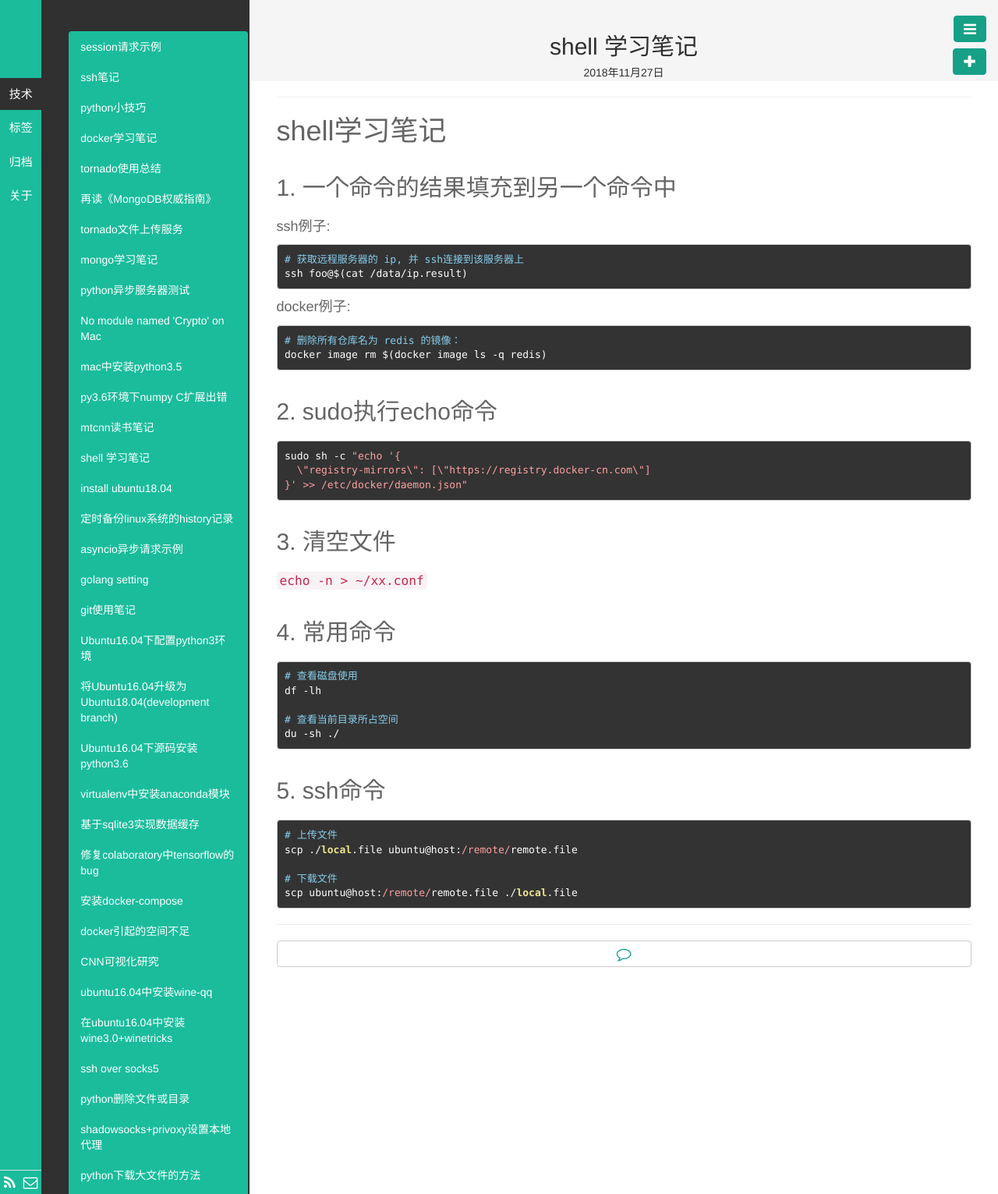
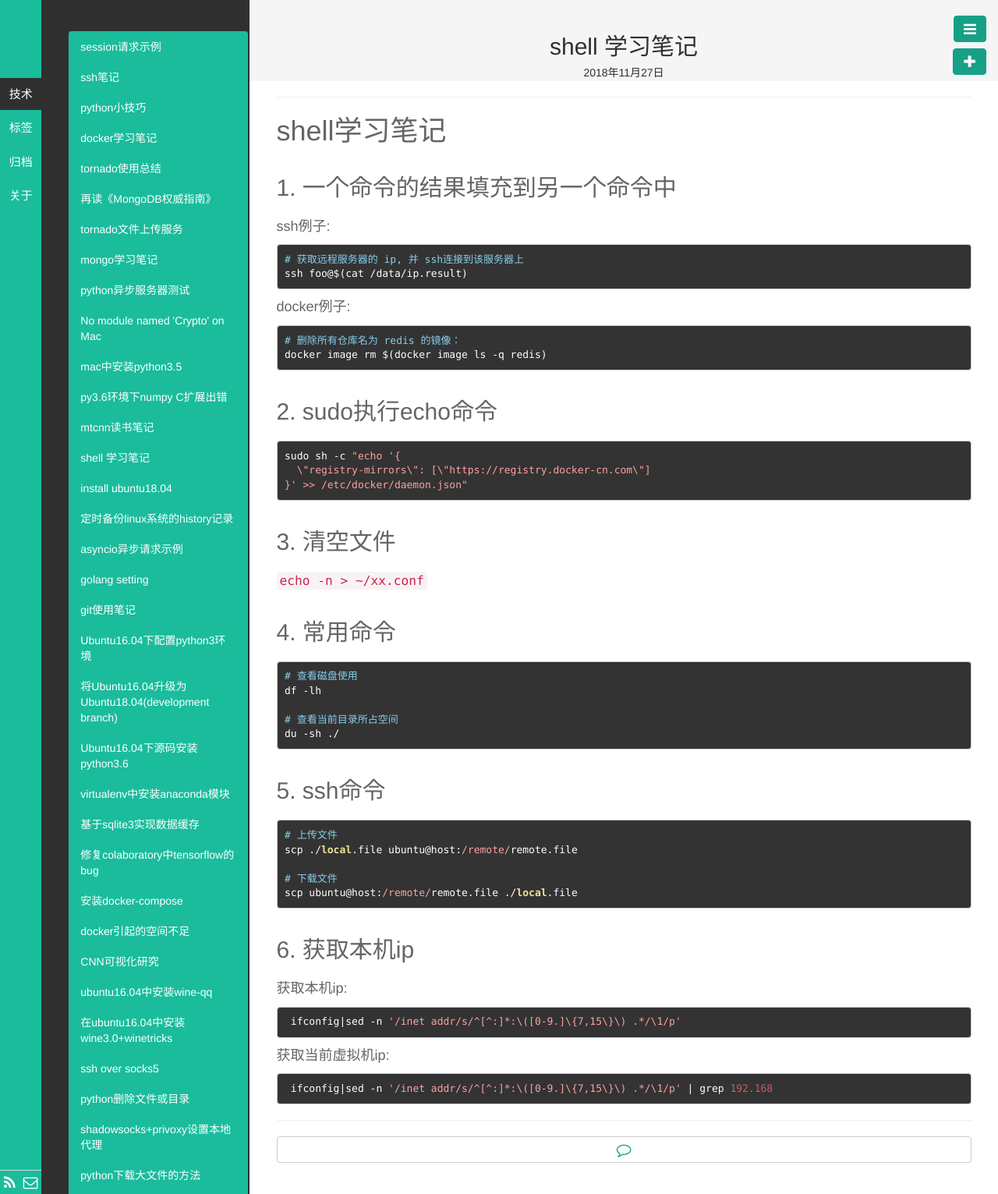
Before and after one commit to fengrk/frkhit.github.io, a Jekyll site: the page built from _posts/blog/2018-11-27-shell_learning_note.md, in a window 1280 px wide. Shown: the whole page at 78% size. Built offline with Jekyll 4.4.1, drawn with Linux system fonts in a browser that asks for light colours; Markdown is read by kramdown in place of the engine named in the settings.

Commit message:
Update 2018-11-27-shell_learning_note.md

````diff
--- a/_posts/blog/2018-11-27-shell_learning_note.md
+++ b/_posts/blog/2018-11-27-shell_learning_note.md
@@ -48,3 +48,15 @@ scp ./local.file ubuntu@host:/remote/remote.file
 # 下载文件
 scp ubuntu@host:/remote/remote.file ./local.file
 ```
+
+## 6. 获取本机ip
+获取本机ip:
+
+```
+ ifconfig|sed -n '/inet addr/s/^[^:]*:\([0-9.]\{7,15\}\) .*/\1/p'
+```
+
+获取当前虚拟机ip:
+```
+ ifconfig|sed -n '/inet addr/s/^[^:]*:\([0-9.]\{7,15\}\) .*/\1/p' | grep 192.168
+```
````
